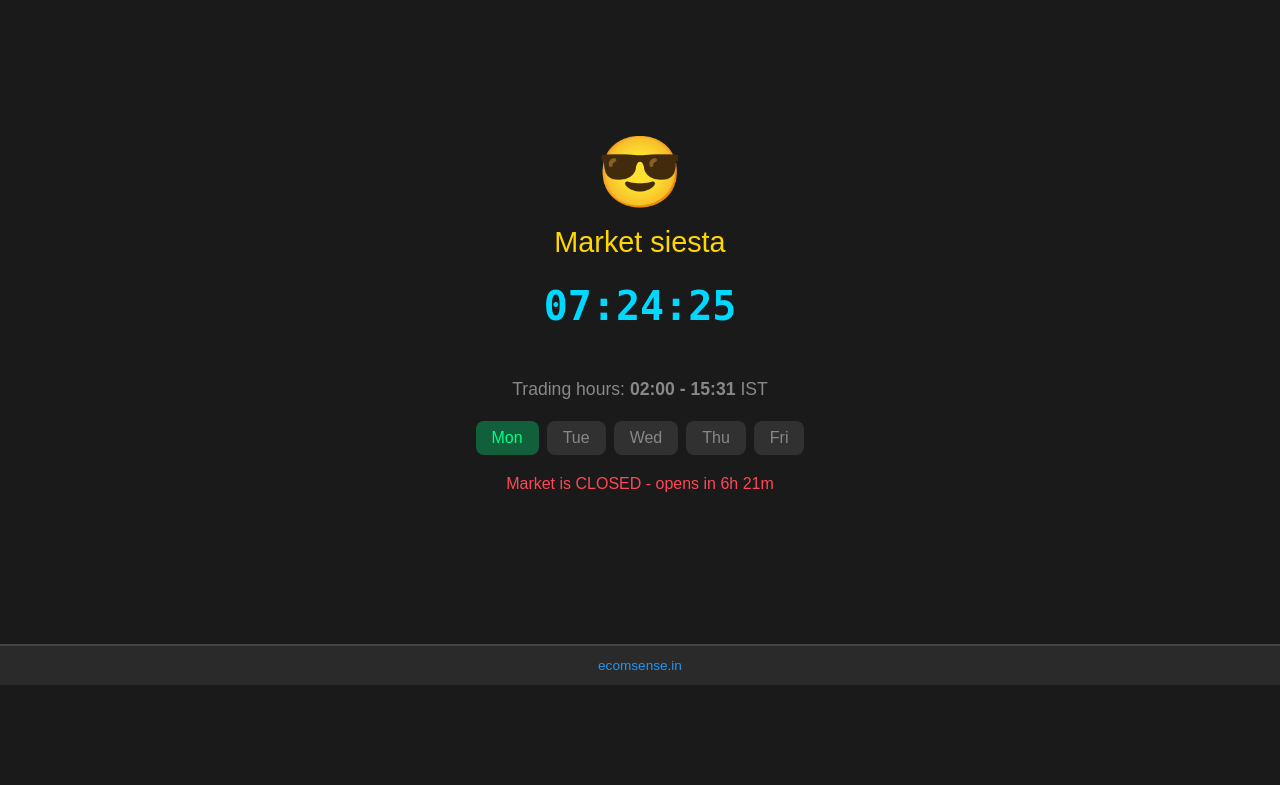
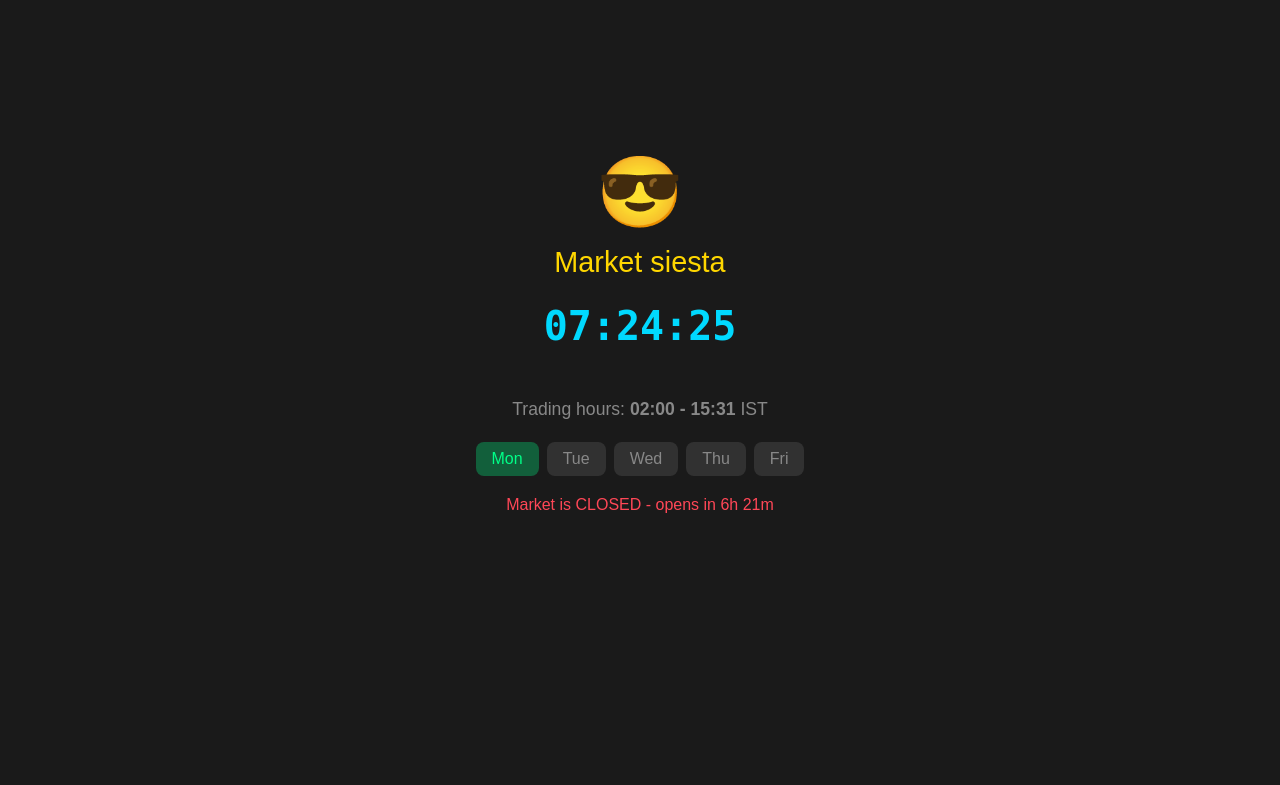
Before and after one commit to ecomsense/scalper-uma, a FastAPI app: page / in a window 1280 px wide. Shown: the part 65-850 px from the top of the page. Run offline with FastAPI, Linux system fonts and the light colour scheme; parts of the project's set-up code (start-up, migrations or seed data) failed here and were passed over.

Commit message:
fix: remove footer from sleeping page

```diff
--- a/templates/sleeping.html
+++ b/templates/sleeping.html
@@ -43,10 +43,6 @@
             </div>
         </div>
     </div>
-
-    <footer class='app-footer'>
-        <a href='https://ecomsense.in' target='_blank'>ecomsense.in</a>
-    </footer>
 
     <!-- Logs Modal -->
     <div id='logsModal' class='modal'>
```
